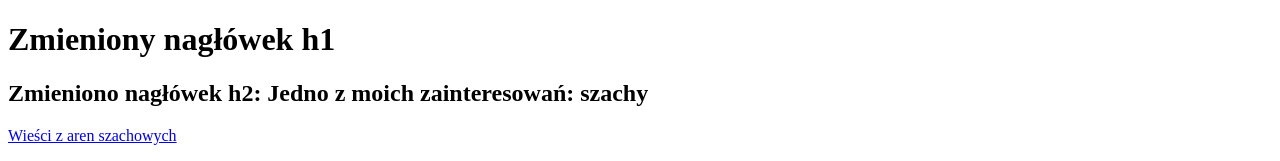
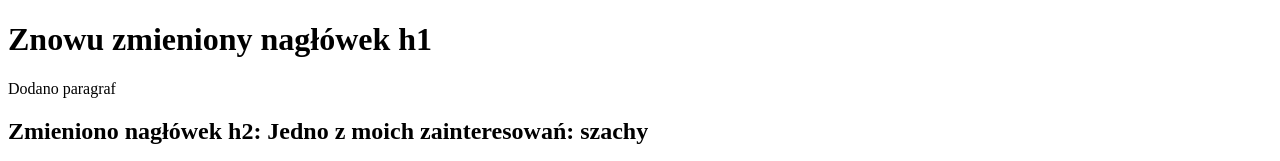
Before and after one commit to Dejzarn/learn-git-ex1, a plain HTML site: page index.html in a window 1280 px wide. Shown: the top 161 px of the page. Drawn offline with nearby package versions, Linux system fonts and the light colour scheme; files that its build step writes are made by us from their sources.

Commit message:
Change h1, add paragraph

```diff
--- a/index.html
+++ b/index.html
@@ -6,7 +6,8 @@
   <link rel="stylesheet" href="css/style.css">
 </head>
 <body>
-  <h1>Zmieniony nagłówek h1</h1>
+  <h1>Znowu zmieniony nagłówek h1</h1>
+  <p>Dodano paragraf</p>
   <h2>Zmieniono nagłówek h2: Jedno z moich zainteresowań: szachy</h2>
   <a href="https://en.chessbase.com/" target=_blank>Wieści z aren szachowych</a>
   <p>Lorem ipsum dolor sit amet, consectetur adipisicing elit, sed do eiusmod tempor incididunt ut labore et dolore magna aliqua. Ut enim ad minim veniam, quis nostrud exercitation ullamco laboris nisi ut aliquip ex ea commodo consequat. Duis aute irure dolor in reprehenderit in voluptate velit esse cillum dolore eu fugiat nulla pariatur. Excepteur sint occaecat cupidatat non proident, sunt in culpa qui officia deserunt mollit anim id est laborum.
```
